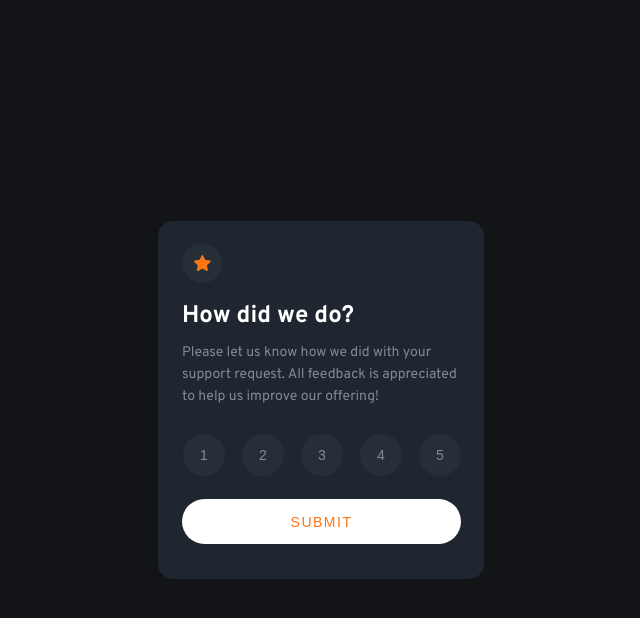
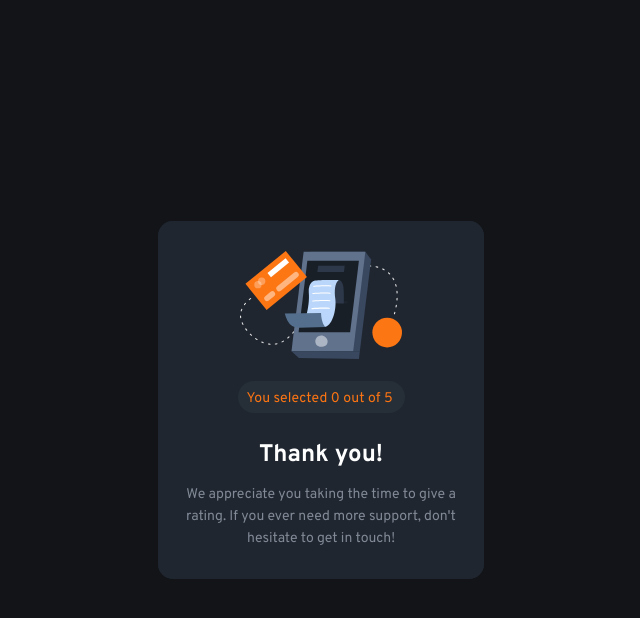
Before and after one commit to lesliefernandez10/interactive-rating-component, a Vue app: page / in a window 1280 px wide. Both pictures are taken after a click on the button "SUBMIT". Shown: the top 618 px of the page, without its empty margins (319-959 px from the left). Built offline with nearby package versions, Linux system fonts and the light colour scheme.

Commit message:
Add functionality to MainCard and SubmitCard

```diff
--- a/src/App.vue
+++ b/src/App.vue
@@ -5,12 +5,11 @@ import SubmitCard from "./components/SubmitCard.vue";
 
 <template>
   <main>
-    <MainCard></MainCard>
-    <SubmitCard
-      :rating="rating"
-      @submit-rating-selected="submitRating"
-      v-show="isVisible"
-    ></SubmitCard>
+    <MainCard
+      @rating-selected="passRating"
+      @rating-submitted="cardVisible"
+    ></MainCard>
+    <SubmitCard :rating="rating" v-show="isVisible"></SubmitCard>
   </main>
 </template>
 
@@ -22,13 +21,14 @@ export default {
       isVisible: false,
     };
   },
-  // methods: {
-  //   submitRating() {
-  //     this.rating = 1;
-  //     this.isVisible = !this.isVisible;
-  //     console.log("You submitted your rating!");
-  //   },
-  // },
+  methods: {
+    passRating(rating) {
+      this.rating = rating;
+    },
+    cardVisible() {
+      this.isVisible = true;
+    },
+  },
 };
 </script>
 
--- a/src/components/MainCard.vue
+++ b/src/components/MainCard.vue
@@ -12,45 +12,14 @@
       <button
         type="button"
         class="rating-btn"
-        :value="1"
-        @click="ratingSelected"
+        @click="selectRating"
+        v-for="(number, index) in ratings"
+        :key="index"
       >
-        1
-      </button>
-      <button
-        type="button"
-        class="rating-btn"
-        :value="2"
-        @click="ratingSelected"
-      >
-        2
-      </button>
-      <button
-        type="button"
-        class="rating-btn"
-        :value="3"
-        @click="ratingSelected"
-      >
-        3
-      </button>
-      <button
-        type="button"
-        class="rating-btn"
-        :value="4"
-        @click="ratingSelected"
-      >
-        4
-      </button>
-      <button
-        type="button"
-        class="rating-btn"
-        :value="5"
-        @click="ratingSelected"
-      >
-        5
+        {{ number.rating }}
       </button>
     </div>
-    <button class="submit-btn" @click="submitRating">Submit</button>
+    <button class="submit-btn" @click.prevent="submitRating">Submit</button>
   </div>
 </template>
 
@@ -58,18 +27,23 @@
 export default {
   data() {
     return {
-      rating: 1,
+      ratings: [
+        { rating: 1 },
+        { rating: 2 },
+        { rating: 3 },
+        { rating: 4 },
+        { rating: 5 },
+      ],
     };
   },
   methods: {
-    ratingSelected(e) {
-      console.log(Number(e.target.value));
+    selectRating(ratings) {
+      const index = ratings.target.__vnode.key; // only way I found to make the index dynamic
+      this.$emit("rating-selected", this.ratings[index].rating);
     },
-    // submitRating() {
-    //   console.log(this.ratingSelected());
-    //   this.$emit("submit-rating-selected");
-    //   console.log("Emmited the rating?");
-    // },
+    submitRating() {
+      this.$emit("rating-submitted");
+    },
   },
 };
 </script>
--- a/src/components/SubmitCard.vue
+++ b/src/components/SubmitCard.vue
@@ -19,6 +19,9 @@ export default {
   props: {
     rating: {
       type: Number,
+    },
+    isVisible: {
+      type: Boolean,
     },
   },
 };
```
